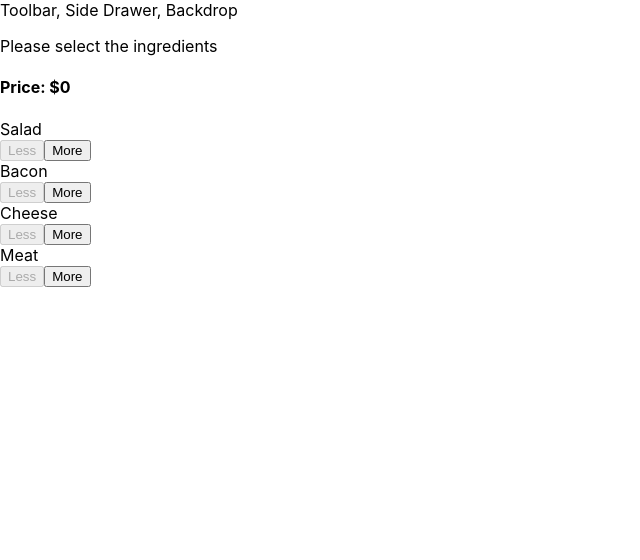
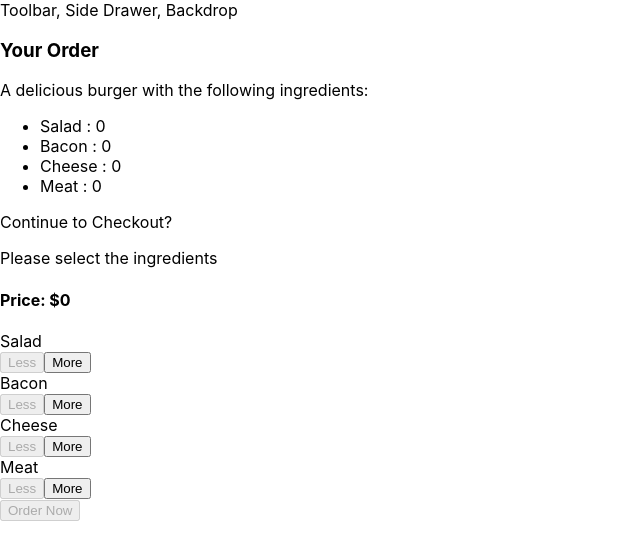
Before and after one commit to theyworker/custom-burger, a React app: page / in a window 1280 px wide. Shown: the top 560 px of the page, without its empty margins (0-640 px from the left). Built offline with nearby package versions, Linux system fonts and the light colour scheme.

Commit message:
Order Summary

```diff
--- a/src/component/Burger/BuildControls/BuildControls.css
+++ b/src/component/Burger/BuildControls/BuildControls.css
@@ -8,3 +8,44 @@
     margin: auto;
     padding: 10px 0;
 }
+
+.OrderButton {
+    background-color: #DAD735;
+    outline: none;
+    cursor: pointer;
+    border: 1px solid #966909;
+    color: #966909;
+    font-family: inherit;
+    font-size: 1.2em;
+    padding: 15px 30px;
+    box-shadow: 2px 2px 2px #966909;
+}
+
+.OrderButton:hover, .OrderButton:active {
+    background-color: #A0DB41;
+    border: 1px solid #966909;
+    color: #966909;
+}
+
+.OrderButton:disabled {
+    background-color: #C7C6C6;
+    cursor: not-allowed;
+    border: 1px solid #ccc;
+    color: #888888;
+}
+
+.OrderButton:not(:disabled) {
+    animation: enable 0.3s linear;
+}
+
+@keyframes enable {
+    0% {
+        transform: scale(1);
+    }
+    60% {
+        transform: scale(1.1);
+    }
+    100% {
+        transform: scale(1);
+    }
+}
--- a/src/component/Burger/BuildControls/BuildControls.js
+++ b/src/component/Burger/BuildControls/BuildControls.js
@@ -18,7 +18,7 @@ const BuildControls = (props) =>(
             removed={() => props.ingredientsRemoved(ctrl.type)}
             disabled={props.disabled[ctrl.type]}/>
         ))}
-
+    <button className={classes.OrderButton} disabled={!props.purchasable}>Order Now </button>
     </div>
 )
 
--- /dev/null
+++ b/src/component/Burger/OrderSummary/OrderSummary.js
@@ -0,0 +1,26 @@
+import React from 'react';
+import Aux from '../../../hoc/Aux1'
+
+const orderSummary = (props) => {
+    const ingredientSummary = Object.keys(props.ingredients)
+        .map(igKey => {
+            return (
+                <li>
+                    <span style={{ textTransform: 'capitalize' }}>
+                        {igKey} </span> : {props.ingredients[igKey]}
+                </li>);
+        });
+
+    return (
+        <Aux>
+            <h3>Your Order</h3>
+            <p>A delicious burger with the following ingredients:</p>
+            <ul>
+                {ingredientSummary}
+            </ul>
+            <p>Continue to Checkout?</p>
+        </Aux>
+    )
+}
+
+export default orderSummary;
--- /dev/null
+++ b/src/component/UI/Modal/Modal.css
@@ -0,0 +1,20 @@
+.Modal {
+    position: fixed;
+    z-index: 500;
+    background-color: white;
+    width: 70%;
+    border: 1px solid #ccc;
+    box-shadow: 1px 1px 1px black;
+    padding: 16px;
+    left: 15%;
+    top: 30%;
+    box-sizing: border-box;
+    transition: all 0.3s ease-out;
+}
+
+@media (min-width: 600px) {
+    .Modal {
+        width: 500px;
+        left: calc(50% - 250px);
+    }
+}
--- /dev/null
+++ b/src/component/UI/Modal/Modal.js
@@ -0,0 +1,10 @@
+import React from 'react';
+import classes from './Modal.css'
+
+const Modal = props => (
+    <div className={classes.Modal}>
+        {props.children}
+    </div>
+);
+
+export default Modal;
--- a/src/containers/BurgerBuilder/BurgerBuilder.js
+++ b/src/containers/BurgerBuilder/BurgerBuilder.js
@@ -2,6 +2,8 @@ import React, { Component } from 'react';
 import Aux from '../../hoc/Aux1'
 import Burger from '../../component/Burger/Burger'
 import BuildControls from '../../component/Burger/BuildControls/BuildControls'
+import OrderSummary from '../../component/Burger/OrderSummary/OrderSummary'
+import Modal from '../../component/UI/Modal/Modal';
 
 const INGREDIENT_PRICES = {
     salad: 5,
@@ -19,7 +21,8 @@ class BurgerBuilder extends Component {
             meat: 0,
         },
 
-        totalPrice: 0
+        totalPrice: 0,
+        purchasable: false
     };
 
     addIngredientsHandler = (type) => {
@@ -33,6 +36,7 @@ class BurgerBuilder extends Component {
         let priceAddition = INGREDIENT_PRICES[type];
         let newPrice = oldPrice + priceAddition;
 
+        this.updatePurchaseState(updadedIngredients)
 
         this.setState({ totalPrice: newPrice, ingredients: updadedIngredients })
     }
@@ -49,9 +53,20 @@ class BurgerBuilder extends Component {
             let priceDeduction = INGREDIENT_PRICES[type];
             let newPrice = oldPrice - priceDeduction;
 
+            this.setState({ totalPrice: newPrice, ingredients: updadedIngredients })
+            this.updatePurchaseState(updadedIngredients)
+        }
+    }
 
-            this.setState({ totalPrice: newPrice, ingredients: updadedIngredients })
-        }
+    updatePurchaseState(ingredients) {
+
+        const sum = Object.keys(ingredients).map(igKey => {
+            return ingredients[igKey];
+        }).reduce((sum, el) => {
+            return sum + el;
+        }, 0)
+
+        this.setState({ purchasable: sum > 0 })
     }
 
 
@@ -59,16 +74,20 @@ class BurgerBuilder extends Component {
     render() {
         const disabledInfo = { ...this.state.ingredients };
 
-        for (let key in disabledInfo) { disabledInfo[key] = disabledInfo[key] <=0 }
+        for (let key in disabledInfo) { disabledInfo[key] = disabledInfo[key] <= 0 }
 
         return (
             <Aux>
+                <Modal>
+                    <OrderSummary ingredients={this.state.ingredients}/>
+                </Modal>
                 <Burger ingredients={this.state.ingredients} />
                 <BuildControls
                     ingredientsAdded={this.addIngredientsHandler}
                     ingredientsRemoved={this.removeIngredientsHandler}
-                    disabled = {disabledInfo}
-                    price={this.state.totalPrice}/>
+                    disabled={disabledInfo}
+                    price={this.state.totalPrice}
+                    purchasable={this.state.purchasable} />
             </Aux>
         );
     }
```
Also changed, not shown: src/component/UI/Backdrop/Backdrop.js (added).
